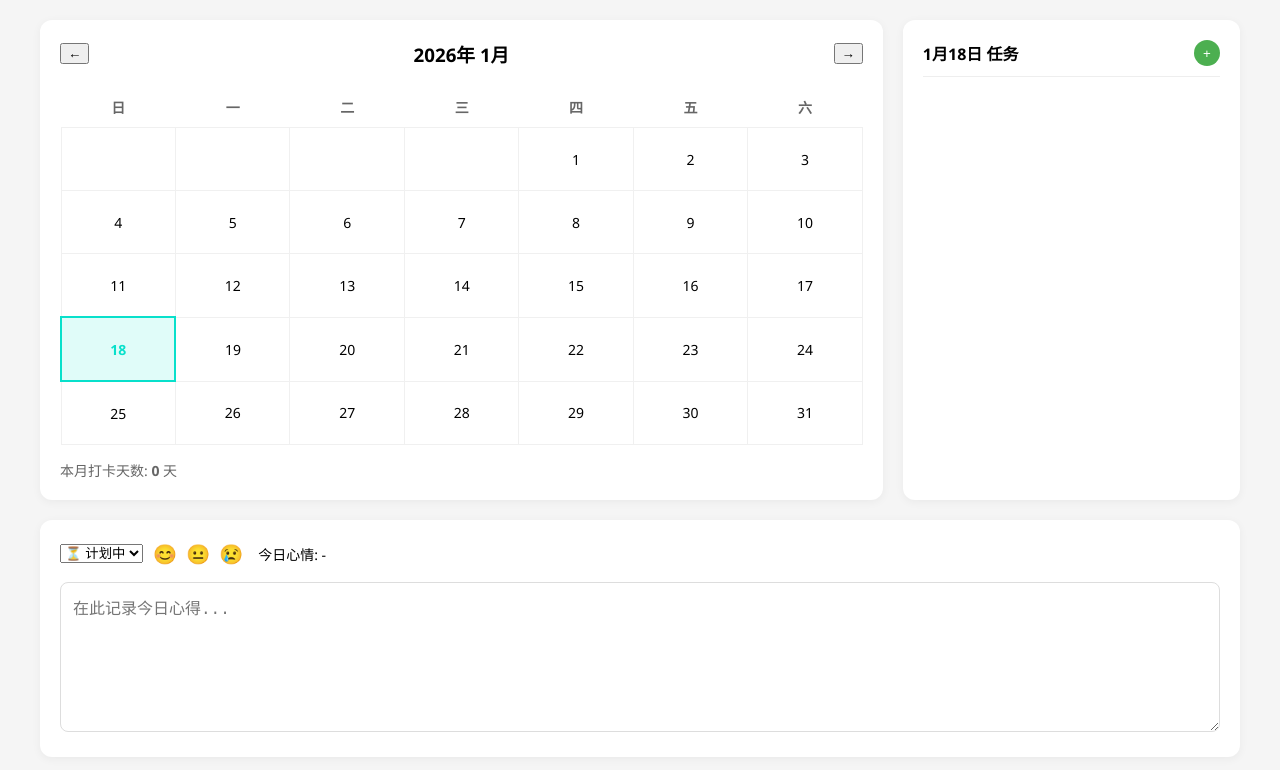
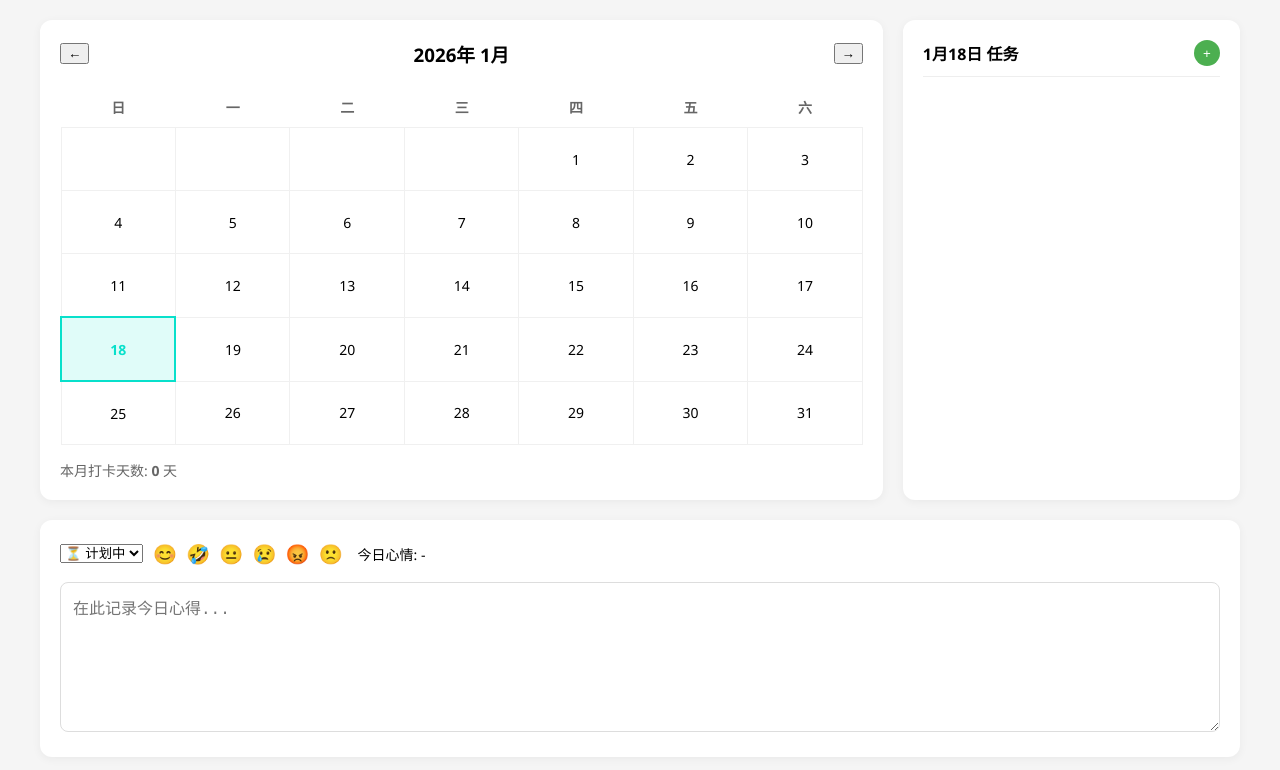
Before and after one commit to Wtfzz/My-Personal-Schedule, a plain HTML site: page index.html in a window 1280 px wide. Drawn offline with Linux system fonts and the light colour scheme.

Commit message:
Fix HTML encoding issues in index.html

```diff
--- a/index.html
+++ b/index.html
@@ -126,8 +126,11 @@
                 </select>
                 <div class="mood-btns">
                     <span onclick="setMood('😊')">😊</span>
+                    <span onclick="setMood('🤣')">🤣</span>
                     <span onclick="setMood('😐')">😐</span>
                     <span onclick="setMood('😢')">😢</span>
+                    <span onclick="setMood('😡')">😡</span>
+                    <span onclick="setMood('🙁')">🙁</span>
                 </div>
                 <span id="day-mood-display" style="font-size: 14px;">今日心情: -</span>
             </div>
```
